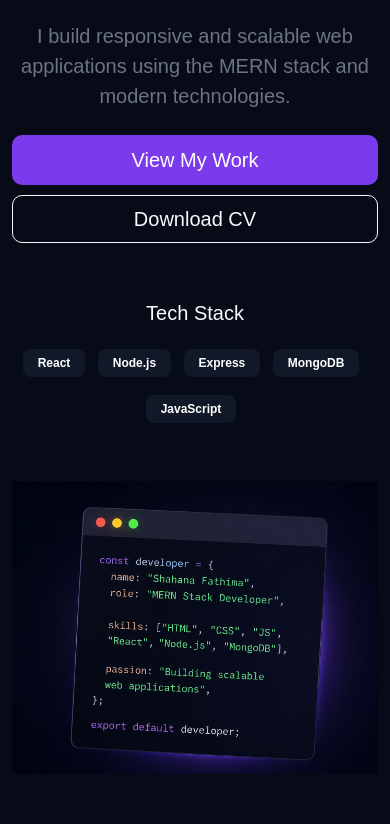
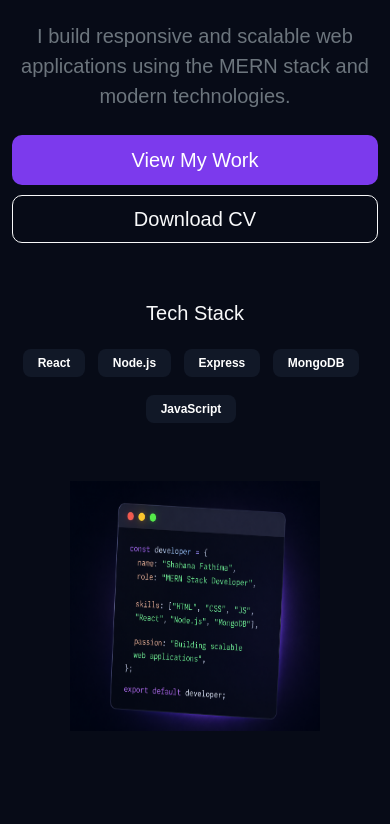
Before and after one commit to ShahanaFathima-05/MyPortfolio, a plain HTML site: page index.html in a window 390 px wide. Shown: the part 252-1076 px from the top of the page. Drawn offline with nearby package versions, Linux system fonts and the light colour scheme.

Commit message:
Update style.css

```diff
--- a/style.css
+++ b/style.css
@@ -279,7 +279,9 @@ text-align:center;
 .contact-box{
 padding:25px;
 }
-
+.img-fluid{
+    height:300px;
+    width:300px;
 }
 
 @media(max-width:576px){
@@ -302,4 +304,8 @@ margin-bottom:10px;
 margin-bottom:20px;
 }
 
+.img-fluid{
+    height:250px;
+    width:250px;
+
 }
```
